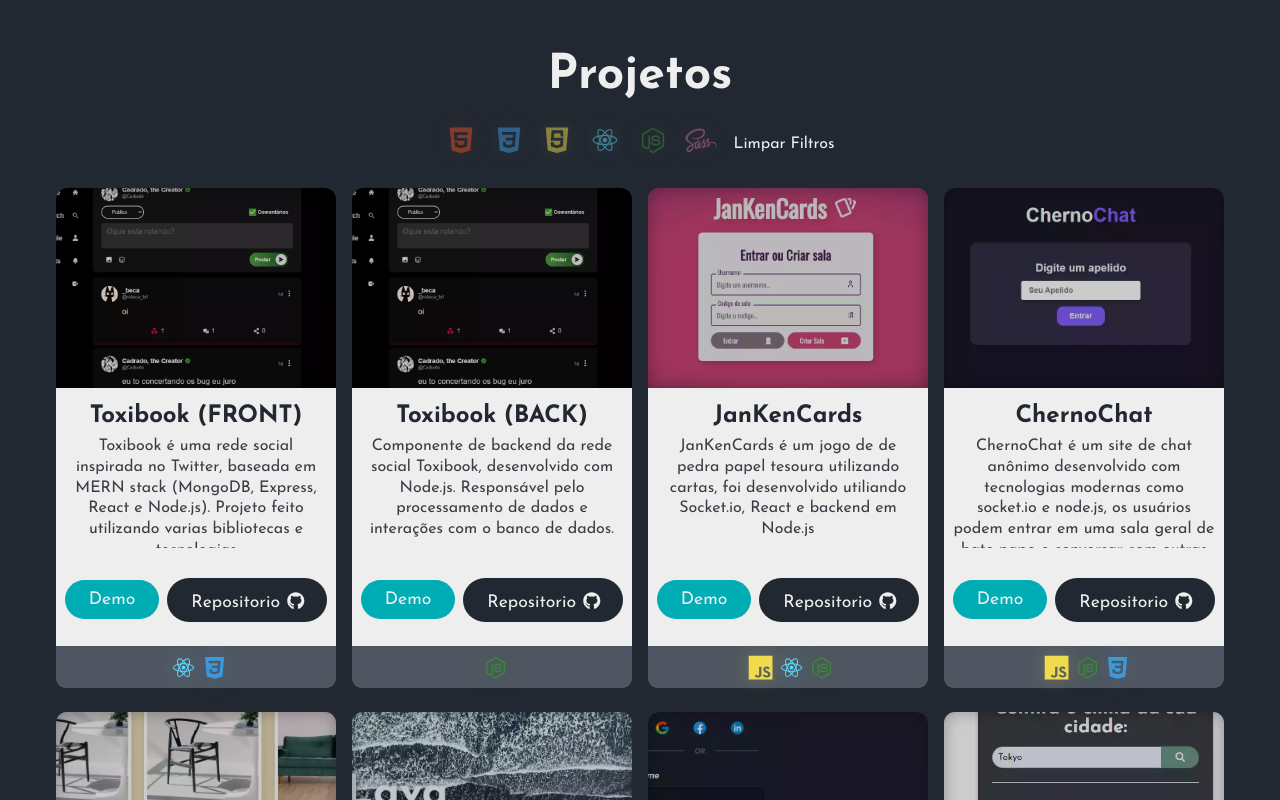
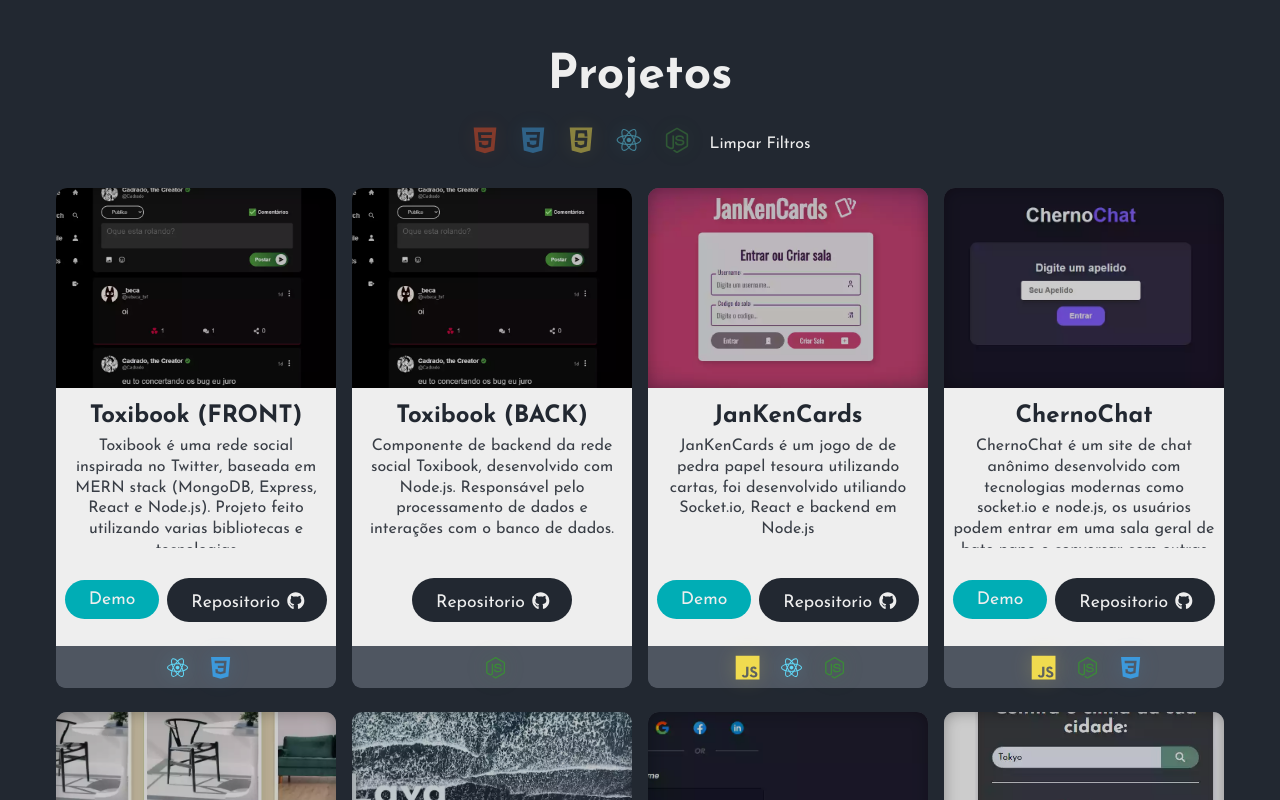
Before and after one commit to Artu-Dev/portifolio, a React (Vite) app: page / in a window 1280 px wide. Shown: the part 2320-3120 px from the top of the page. Built offline with nearby package versions, Linux system fonts and the light colour scheme; a web font is replaced by a local one.

Commit message:
fix filter system

```diff
--- a/src/components/pages/about/About.jsx
+++ b/src/components/pages/about/About.jsx
@@ -3,6 +3,7 @@ import { HiDownload } from "react-icons/hi";
 import { DiSass, DiHtml5, DiCss3, DiReact, DiNodejsSmall } from "react-icons/di";
 import { IoLogoJavascript } from "react-icons/io5"
 import "../../layout/skillsCard/SkillsCard.css"
+import CV from "../../../assets/curriculo.pdf";
 
 const About = () => {
   return (
@@ -23,7 +24,7 @@ const About = () => {
         </div>
         <div className="about-buttons">
           <a className="btnContact" href="#contact">Trabalhe comigo!</a>
-          <a className="btnDownload" href="#">Download CV <HiDownload/> </a>
+          <a className="btnDownload" href={CV} download={true}>Download CV <HiDownload/> </a>
         </div>
     </section>
   )
--- a/src/components/pages/projects/Projects.css
+++ b/src/components/pages/projects/Projects.css
@@ -158,7 +158,7 @@
   border-radius: 0 0 .6rem .6rem ;
   display: flex;
   justify-content: center;
-  gap: .2rem;
+  gap: 1rem;
 }
 
 .project_tech i,
--- a/src/components/pages/projects/Projects.jsx
+++ b/src/components/pages/projects/Projects.jsx
@@ -2,95 +2,53 @@ import "./Projects.css";
 import "../../layout/skillsCard/SkillsCard.css";
 
 import { DiSass, DiHtml5, DiCss3, DiReact, DiJavascript, DiNodejsSmall } from "react-icons/di";
-import { IoLogoJavascript } from "react-icons/io5";
 import { FaGithub } from "react-icons/fa";
-import { useEffect, useRef, useState } from "react";
+import { useState } from "react";
 
 import Projetos from "./Projetos";
 
 const Projects = () => {
-
-  const [selectedTech, setselectedTech] = useState("");
-  const [techSelect, setTechSelect] = useState("");
+  const [selected, setSelected] = useState(null);
 
   const filters = [
     {
       name: "HTML",
-      ref: useRef(),
       icon: <DiHtml5 />,
     },
     {
       name: "CSS",
-      ref: useRef(),
       icon: <DiCss3/>,
     },
     {
       name: "JavaScript",
-      ref: useRef(),
       icon: <DiJavascript/>,
     },
     {
       name: "ReactJS",
-      ref: useRef(),
       icon: <DiReact/>,
     },
     {
       name: "NodeJs",
-      ref: useRef(),
       icon: <DiNodejsSmall/>,
     },
-    {
-      name: "SASS",
-      ref: useRef(),
-      icon: <DiSass/>,
-    },
+    // {
+    //   name: "SASS",
+    //   icon: <DiSass/>,
+    // },
   ]
 
-  useEffect(() => {
-    if (!selectedTech) return;
-  }, [selectedTech]);
-
-  function handleFilter(tech, e) {
-    setselectedTech(tech);
-    if (!e) {
-      clearSelection();
-      return;
-    }
-
-    if (e.current) {
-      return checkSelection(e.current, tech);
-    }
-    checkSelection(e.target, tech);
-  }
-
-  function checkSelection(element, selectedTech) {
-    clearSelection();
-    if (element.classList == selectedTech) {
-      element.classList.add("selected");
-      setTechSelect("selected");
-    }
-  }
-
-  function getElementByClass(className) {
-    if(className){
-      const elementClicked = filters.find((filter) => filter.name === className);
-      return elementClicked ? elementClicked.ref : null;
-    }
-  }
-
-  function clearSelection() {
-    setTechSelect("");
-    filters.forEach(filter => {
-      filter.ref.current.classList.remove("selected")
-    })
+  function handleClickImage(projeto) {
+    if(projeto.link) window.open(projeto.link, "_blank");
+    else window.open(projeto.repo, "_blank");
   }
 
   function PrintProjectCard(projeto) {
+    if(!projeto.tech.some(e => e.classe === selected) && selected) return
     return (
       <article className="projectCard_container" key={projeto.nome}>
         <div
+          onClick={() => handleClickImage(projeto)}
           className="projectCard_img"
-          // style={{ backgroundImage: `url(${import.meta.env.VITE_APIFLASH_SECRET}&url=${projeto.link})` }}
           style={{ backgroundImage: `url(${projeto.img})` }}
         ></div>
         <div className="project_title">
@@ -100,9 +58,11 @@ const Projects = () => {
           </div>
         </div>
         <div className="project_links">
-          <a href={projeto.link} target="_blank">
-            Demo
-          </a>
+          {projeto.link &&
+            <a href={projeto.link} target="_blank">
+              Demo
+            </a>
+          }
           <a href={projeto.repo} className="repo_btn" target="_blank">
             Repositorio <FaGithub />
           </a>
@@ -112,10 +72,8 @@ const Projects = () => {
             <i
               href=""
               key={index}
-              className={item.classe}
-              onClick={(e) =>
-                handleFilter(item.classe, getElementByClass(item.classe))
-              }>
+              className={`${item.classe} ${item.classe === selected ? "selected" : ""}`}
+              onClick={(e) => setSelected(item.classe)}>
               {item.icone}
             </i>
           ))}
@@ -131,27 +89,23 @@ const Projects = () => {
       <div className="projects_filter">
         {filters.map((filter, index) => (
           <i
-            className={filter.name}
+            className={`${filter.name} ${filter.name === selected ? "selected" : ""}`}
             name={filter.name}
             key={index}
-            ref={filter.ref}
-            onClick={() => handleFilter(filter.name, filter.ref)}
+            onClick={() => setSelected(filter.name)}
           >
             {filter.icon}
           </i>
         ))}
-        <p className="clearFilter" onClick={() => handleFilter("")}>
+        <p className="clearFilter" onClick={() => setSelected(null)}>
           Limpar Filtros
         </p>
       </div>
 
       <div className="projects_container">
-        {
-          Projetos.filter((projeto) => {
-            if(selectedTech === "") return true;
-            return projeto.tech.some((projectClass) => projectClass.classe === selectedTech);
-          }).map((filtredProjects) => PrintProjectCard(filtredProjects))
-        }
+        {Projetos.map(projeto =>
+          PrintProjectCard(projeto)
+        )}
       </div>
     </div>
   );
```
Also changed, not shown: 1 other file (tests, documents, lock files or other folders).
